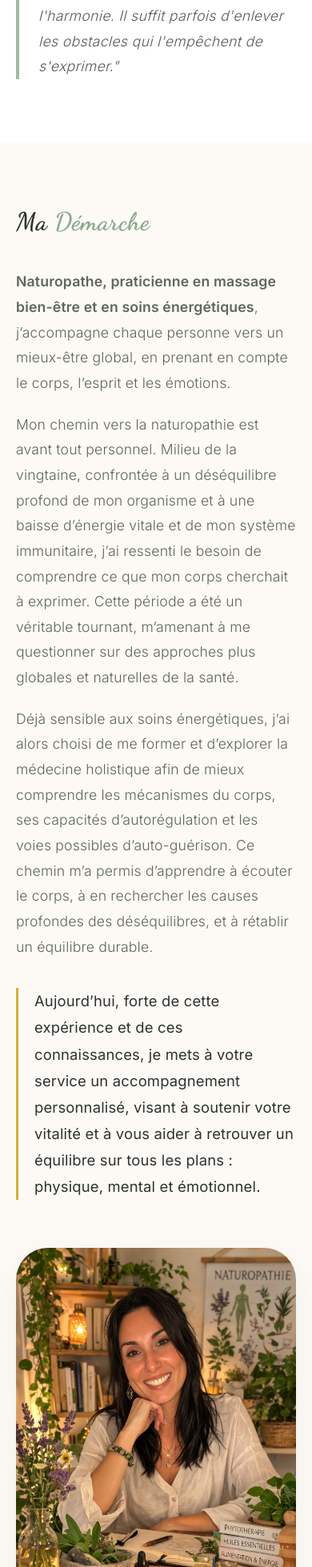
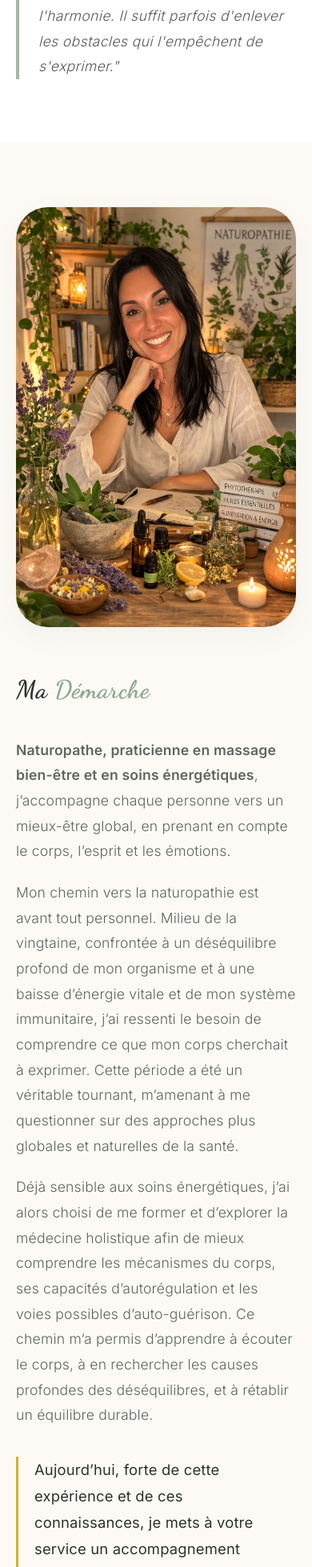
Before and after one commit to gainable-pro/inessence, a Next.js app: page / in a window 390 px wide. Shown: the part 3678-5637 px from the top of the page at 80% size. Built offline with nearby package versions, Linux system fonts and the light colour scheme.

Commit message:
Swap visual order of photo and text for mobile responsive layout

```diff
--- a/src/app/page.tsx
+++ b/src/app/page.tsx
@@ -191,6 +191,10 @@ export default function Home() {
       <section style={{ padding: 'clamp(80px, 12vw, 160px) 0', backgroundColor: 'var(--sable-warm)' }}>
         <div className="container">
           <div className="responsive-grid" style={{ display: 'grid', gridTemplateColumns: 'repeat(auto-fit, minmax(320px, 1fr))', gap: '60px', alignItems: 'center' }}>
+            <div style={{ borderRadius: '40px', overflow: 'hidden', boxShadow: 'var(--shadow-soft)' }}>
+              <img src="/images/portrait-ines.jpg" alt="Portrait Inessence Naturopathe" style={{ width: '100%', height: 'auto', display: 'block' }} />
+            </div>
+
             <div>
               <h2 className="font-serif" style={{ marginBottom: '40px', fontSize: 'clamp(2.5rem, 6vw, 4rem)' }}>Ma <span className="text-sauge">Démarche</span></h2>
 
@@ -208,10 +212,6 @@ export default function Home() {
                   Aujourd&rsquo;hui, forte de cette expérience et de ces connaissances, je mets à votre service un accompagnement personnalisé, visant à soutenir votre vitalité et à vous aider à retrouver un équilibre sur tous les plans : physique, mental et émotionnel.
                 </p>
               </div>
-            </div>
-
-            <div style={{ borderRadius: '40px', overflow: 'hidden', boxShadow: 'var(--shadow-soft)' }}>
-              <img src="/images/portrait-ines.jpg" alt="Portrait Inessence Naturopathe" style={{ width: '100%', height: 'auto', display: 'block' }} />
             </div>
           </div>
         </div>
```
